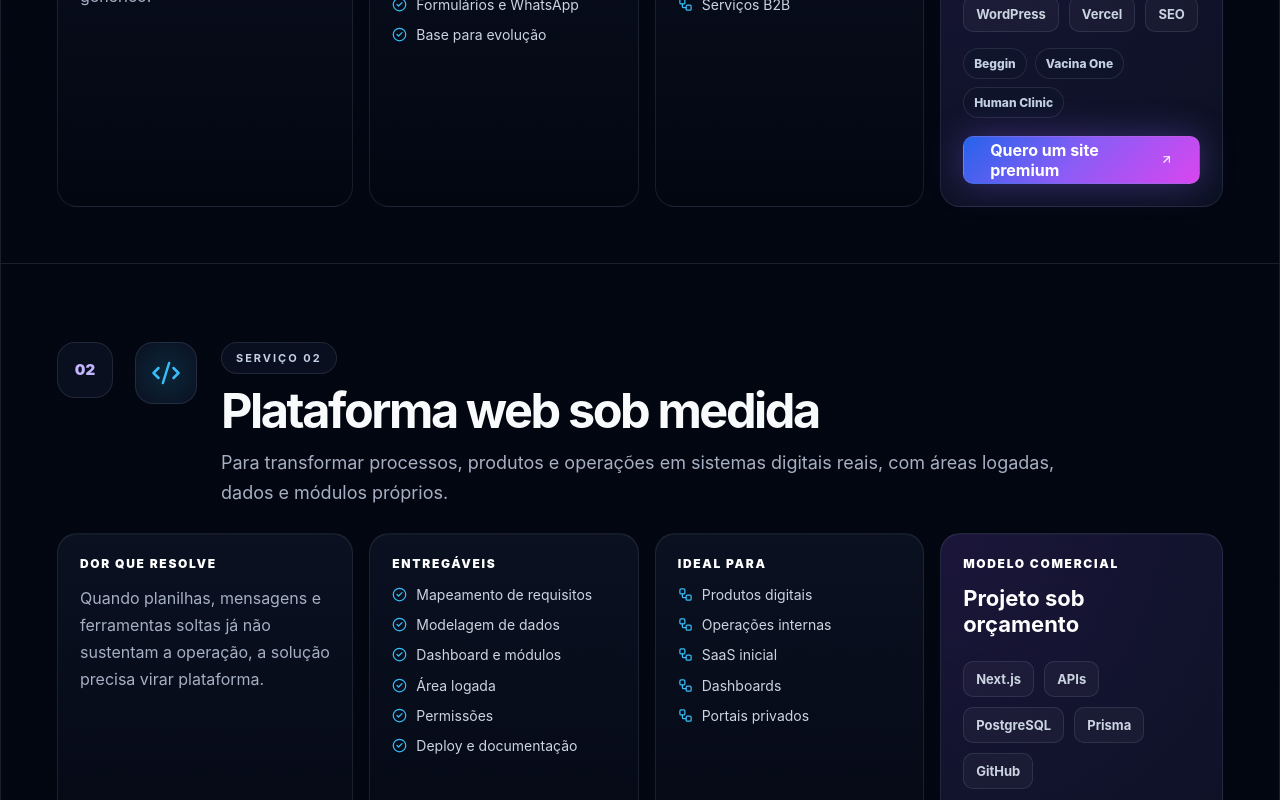
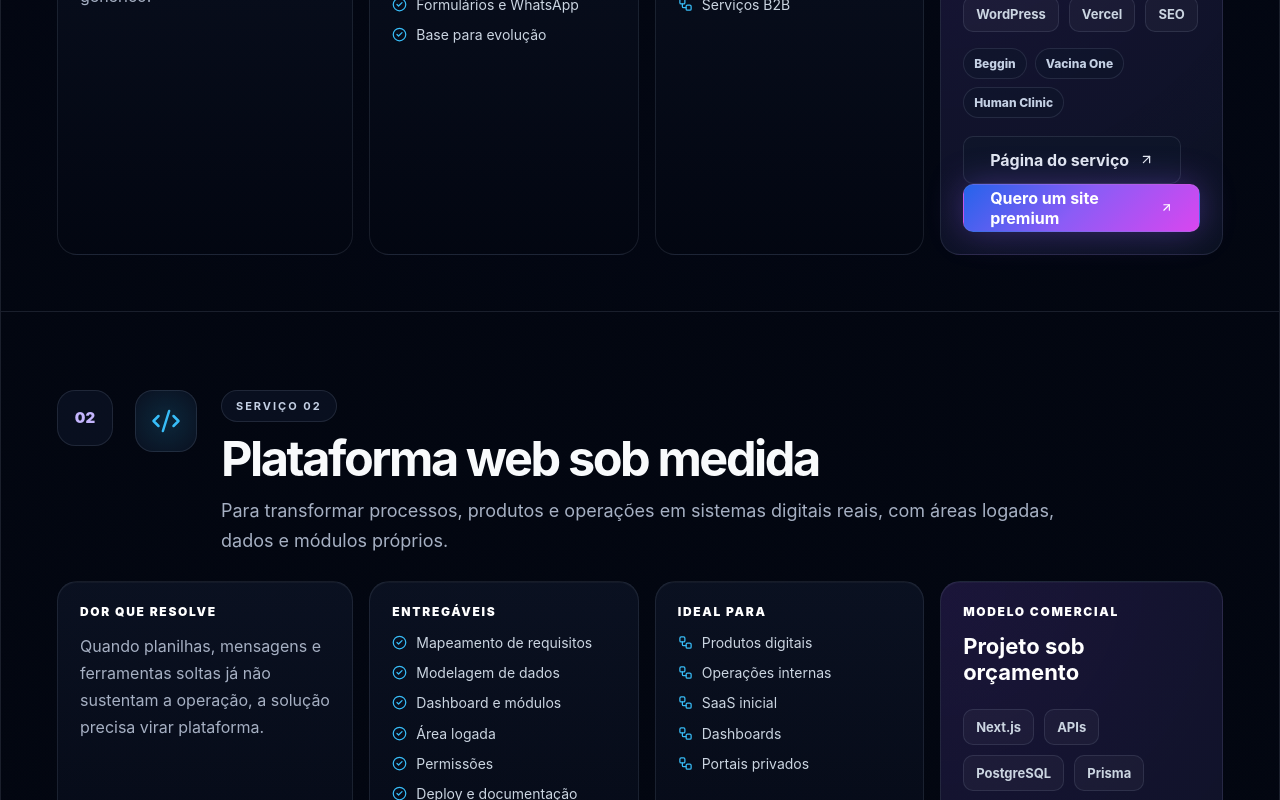
Before and after one commit to Tehkne-Solutions/tehkne-site, a Next.js app: page /servicos in a window 1280 px wide. Shown: the part 1880-2680 px from the top of the page. Built offline with nearby package versions, Linux system fonts and the light colour scheme; no server answers.

Commit message:
feat: link services index cards to detail pages

```diff
--- a/app/servicos/page.tsx
+++ b/app/servicos/page.tsx
@@ -170,7 +170,10 @@ export default function ServicosPage() {
                   <strong>{service.commercial}</strong>
                   <div className="case-stack service-stack">{service.stack.map((item) => <span key={item}>{item}</span>)}</div>
                   <div className="related-cases">{service.relatedCases.map((item) => <em key={item}>{item}</em>)}</div>
-                  <a className="btn btn-primary coin" href={serviceWhatsApp} target="_blank" rel="noreferrer">{service.cta} <ArrowUpRight size={15} /></a>
+                  <div className="service-card-actions">
+                    <a className="btn btn-secondary" href={`/servicos/${service.slug}`}>Página do serviço <ArrowUpRight size={15} /></a>
+                    <a className="btn btn-primary coin" href={serviceWhatsApp} target="_blank" rel="noreferrer">{service.cta} <ArrowUpRight size={15} /></a>
+                  </div>
                 </article>
               </div>
             </section>
@@ -189,7 +192,7 @@ export default function ServicosPage() {
             <article key={intent}>
               <span>{intent}</span>
               <strong>{service}</strong>
-              <a href={`/servicos#${serviceCatalog.find((item) => item.title === service)?.slug ?? 'servicos-lista'}`}>Ver serviço <ArrowUpRight size={14} /></a>
+              <a href={`/servicos/${serviceCatalog.find((item) => item.title === service)?.slug ?? ''}`}>Ver página do serviço <ArrowUpRight size={14} /></a>
             </article>
           ))}
         </div>
@@ -211,12 +214,7 @@ export default function ServicosPage() {
         </div>
       </section>
 
-      <ContactForm
-        page="Serviços"
-        context="catálogo de serviços da Tehkné: site premium, plataforma web, integrações, governança, sustentação ou white label técnico"
-        title="Qual serviço combina com sua demanda agora?"
-        description="Use este bloco para iniciar o diagnóstico com contexto. A Tehkné ajuda a transformar a demanda em escopo, arquitetura e próximos passos."
-      />
+      <ContactForm page="Serviços" context="catálogo de serviços da Tehkné: site premium, plataforma web, integrações, governança, sustentação ou white label técnico" title="Qual serviço combina com sua demanda agora?" description="Use este bloco para iniciar o diagnóstico com contexto. A Tehkné ajuda a transformar a demanda em escopo, arquitetura e próximos passos." />
 
       <section className="final-cta">
         <div>
```
